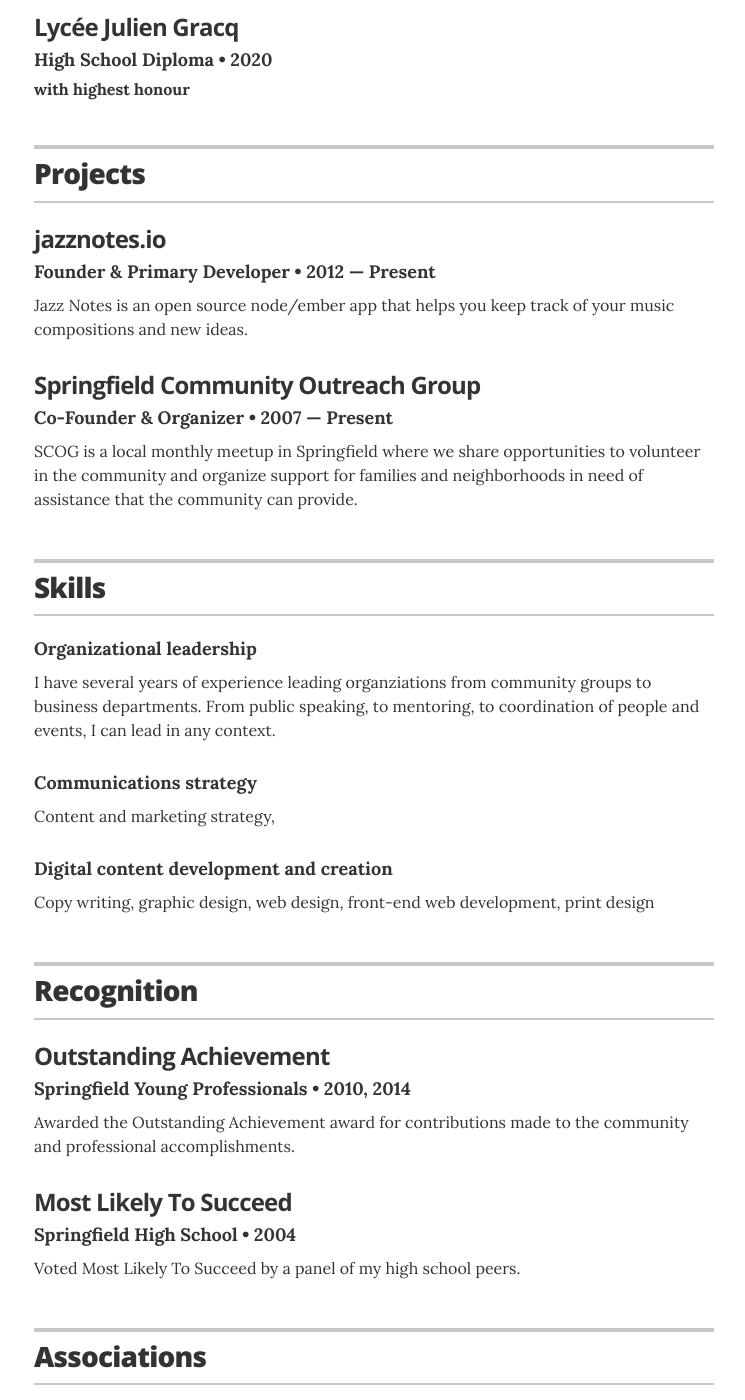
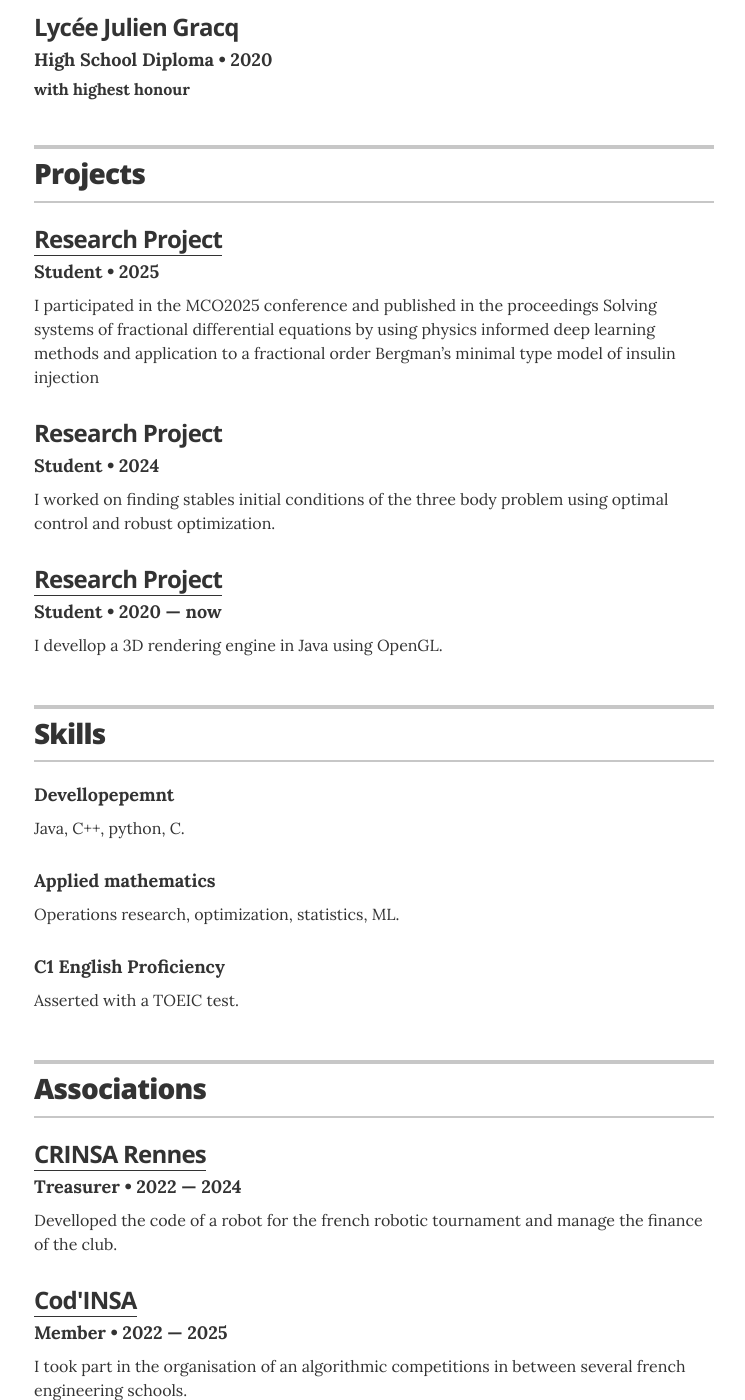
Before and after one commit to LeProblemeEDMN/LeProblemeEDMN.github.io, a Jekyll site: the page built from index.html, in a window 1280 px wide and 1400 px high, scrolled down 1166 px. Shown: the whole window, without its empty margins (266-1011 px from the left). Built offline with Jekyll 4.4.1, drawn with Linux system fonts in a browser that asks for light colours; some of the changed text lies outside the part shown.

Commit message:
final commit

```diff
--- a/_config.yml
+++ b/_config.yml
@@ -1,5 +1,5 @@
 # Site settings
-title: "Jekyll Resume Template"
+title: "Baptiste Guilbery"
 description: "A resume template for Jekyll and GitHub Pages sites."
 
 # Build settings
@@ -37,15 +37,15 @@ resume_section_experience:      true
 resume_section_education:       true
 resume_section_projects:        true
 resume_section_skills:          true
-resume_section_recognition:     true
-resume_section_links:           true
+# resume_section_recognition:     true
+#resume_section_links:           true
 resume_section_associations:    true
 # resume_section_interests:       true
 
 # Resume social links
 # uncomment the options you wish to display, and add your own URL
 resume_social_links:
-  resume_github_url:            "https://https://github.com/LeProblemeEDMN/Projets"
+  resume_github_url:            "https://github.com/LeProblemeEDMN/Projets/tree/main"
 resume_print_social_links:      true
 
 # Design settings
--- a/_data/education.yml
+++ b/_data/education.yml
@@ -1,7 +1,7 @@
 # Degree
 - degree: Applied mathematics Engineer
   uni: INSA Rennes
-  year: 2020 &mdash; 202
+  year: 2020 &mdash; 2025
   award: Research and Innovation label
 
 
--- a/_data/projects.yml
+++ b/_data/projects.yml
@@ -2,15 +2,23 @@
 # uncomment the urls if you wish to display them, and add your own URL
 
 # jazznotes.io
-- project: jazznotes.io
-  role: Founder & Primary Developer
-  duration: 2012 &mdash; Present
-  # url: "#"
-  description: Jazz Notes is an open source node/ember app that helps you keep track of your music compositions and new ideas.
+
 
 # Springfield Community Outreach Group
-- project: Springfield Community Outreach Group
-  role: Co-Founder & Organizer
-  duration: 2007 &mdash; Present
-  # url: "#"
-  description: SCOG is a local monthly meetup in Springfield where we share opportunities to volunteer in the community and organize support for families and neighborhoods in need of assistance that the community can provide.
+- project: Research Project
+  role: Student
+  duration: 2025
+  url: "https://www.researchgate.net/publication/396985385_Solving_Systems_of_Fractional_Differential_Equations_by_Using_Physics_Informed_Deep_Learning_methods_and_Application_to_a_Fractional_Order_Bergman's_Minimal_Type_Model_of_Insulin_Injection"
+  description: I participated in the MCO2025 conference and published in the proceedings Solving systems of fractional differential equations by using physics informed deep learning methods and application to a fractional order Bergman’s minimal type model of insulin injection
+
+- project: Research Project
+  role: Student
+  duration: 2024
+  #url: "#"
+  description: I worked on finding stables initial conditions of the three body problem using optimal control and robust optimization.
+
+- project: Research Project
+  role: Student
+  duration: 2020 &mdash; now
+  url: "https://github.com/LeProblemeEDMN/Projets/tree/main/ChacalEngine%20v2.0"
+  description: I devellop a 3D rendering engine in Java using OpenGL.
--- a/_data/skills.yml
+++ b/_data/skills.yml
@@ -1,12 +1,10 @@
 # Skills
 # Organizational leadership
-- skill: Organizational leadership
-  description: I have several years of experience leading organziations from community groups to business departments. From public speaking, to mentoring, to coordination of people and events, I can lead in any context.
+- skill: Devellopepemnt
+  description: Java, C++, python, C.
 
-# Communications strategy
-- skill: Communications strategy
-  description: Content and marketing strategy,
+- skill: Applied mathematics
+  description: Operations research, optimization, statistics, ML.
 
-# Digital content development and creation
-- skill: Digital content development and creation
-  description: Copy writing, graphic design, web design, front-end web development, print design
+- skill: C1 English Proficiency
+  description: Asserted with a TOEIC test.
```
